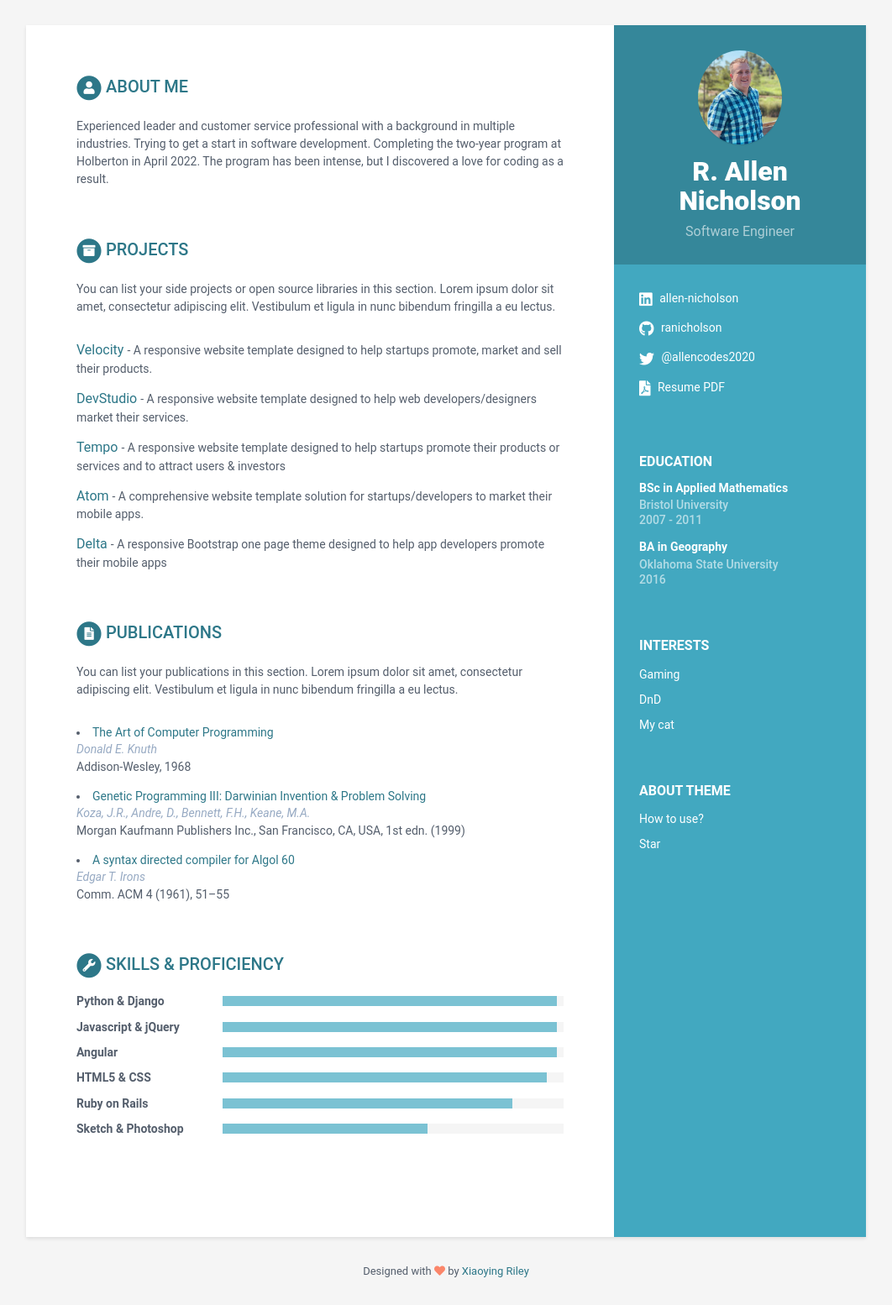
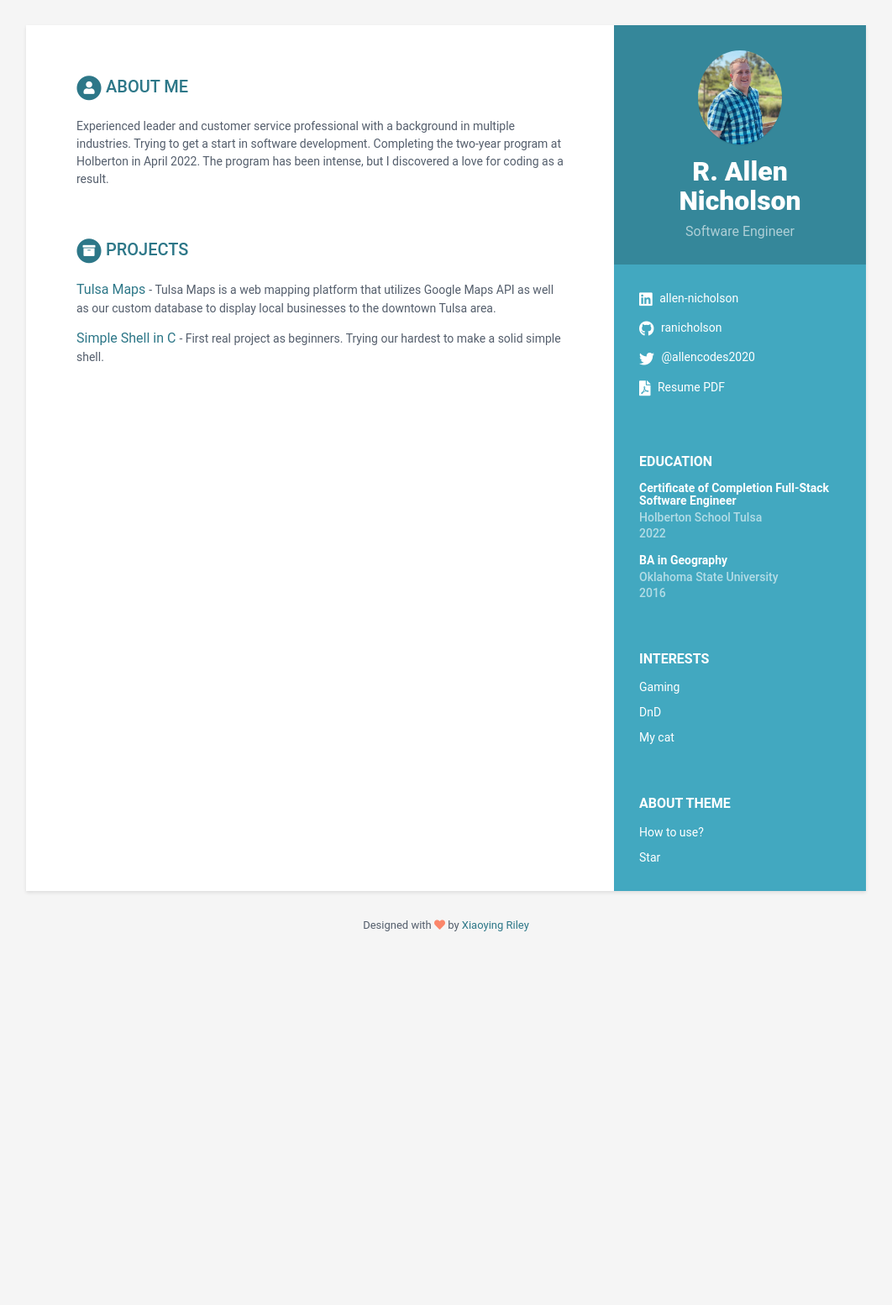
Before and after one commit to ranicholson/ranicholson.github.io, a Jekyll site: the page built from index.html, in a window 1280 px wide. Shown: the whole page at 84% size, without its empty margins (109-1171 px from the left). Built offline with Jekyll 4.4.1, drawn with Linux system fonts in a browser that asks for light colours; after the commit the page ends 1143 px from its top, so only the background shows below that.

Commit message:
Maybe final update

```diff
--- a/_data/data.yml
+++ b/_data/data.yml
@@ -35,9 +35,9 @@ career-profile:
       Trying to get a start in software development. Completing the two-year program at Holberton
       in April 2022. The program has been intense, but I discovered a love for coding as a result.
 education:
-    - degree: BSc in Applied Mathematics
-      university: Bristol University
-      time: 2007 - 2011
+    - degree: Certificate of Completion Full-Stack Software Engineer
+      university: Holberton School Tulsa
+      time: 2022
       details:
     - degree: BA in Geography
       university: Oklahoma State University
@@ -46,74 +46,14 @@ education:
 
 projects:
     title: Projects
-    intro: >
-      You can list your side projects or open source libraries in this
-      section. Lorem ipsum dolor sit amet, consectetur adipiscing elit.
-      Vestibulum et ligula in nunc bibendum fringilla a eu lectus.
     assignments:
-      - title: Velocity
-        link: "#hook"
-        tagline: "A responsive website template designed to help startups promote, market and sell their products."
+      - title: Tulsa Maps
+        link: "http://tulsamaps.herokuapp.com/"
+        tagline: "Tulsa Maps is a web mapping platform that utilizes Google Maps API as well as our custom database to display local businesses to the downtown Tulsa area."
 
-      - title: DevStudio
-        link: "#"
-        tagline: "A responsive website template designed to help web developers/designers market their services."
-
-      - title: Tempo
-        link: "#"
-        tagline: "A responsive website template designed to help startups promote their products or services and to attract users &amp; investors"
-
-      - title: Atom
-        link: "#"
-        tagline: "A comprehensive website template solution for startups/developers to market their mobile apps."
-
-      - title: Delta
-        link: "#"
-        tagline: "A responsive Bootstrap one page theme designed to help app developers promote their mobile apps"
-
-publications:
-    title: Publications
-    intro: |
-      You can list your publications in this section. Lorem ipsum dolor sit
-      amet, consectetur adipiscing elit. Vestibulum et ligula in nunc
-      bibendum fringilla a eu lectus.
-    papers:
-      - title: The Art of Computer Programming
-        link: "#"
-        authors: Donald E. Knuth
-        conference: Addison-Wesley, 1968
-
-      - title: "Genetic Programming III: Darwinian Invention &amp; Problem Solving"
-        link: "#"
-        authors: Koza, J.R., Andre, D., Bennett, F.H., Keane, M.A.
-        conference: "Morgan Kaufmann Publishers Inc., San Francisco, CA, USA, 1st edn. (1999)"
-
-      - title: A syntax directed compiler for Algol 60
-        link: "#"
-        authors: Edgar T. Irons
-        conference: "Comm. ACM 4 (1961), 51–55"
-
-skills:
-    title: Skills &amp; Proficiency
-
-    toolset:
-      - name: Python & Django
-        level: 98%
-
-      - name: Javascript & jQuery
-        level: 98%
-
-      - name: Angular
-        level: 98%
-
-      - name: HTML5 & CSS
-        level: 95%
-
-      - name: Ruby on Rails
-        level: 85%
-
-      - name: Sketch & Photoshop
-        level: 60%
+      - title: Simple Shell in C
+        link: "https://github.com/ranicholson/simple_shell"
+        tagline: "First real project as beginners. Trying our hardest to make a solid simple shell."
 
 footer: >
     Designed with <i class="fas fa-heart"></i> by <a href="http://themes.3rdwavemedia.com" target="_blank" rel="nofollow">Xiaoying Riley</a>
```
